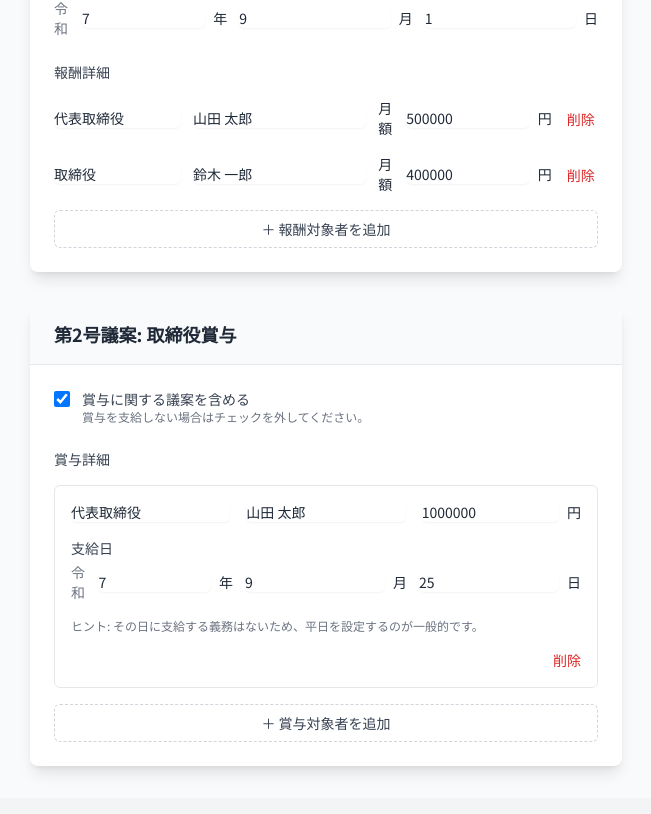
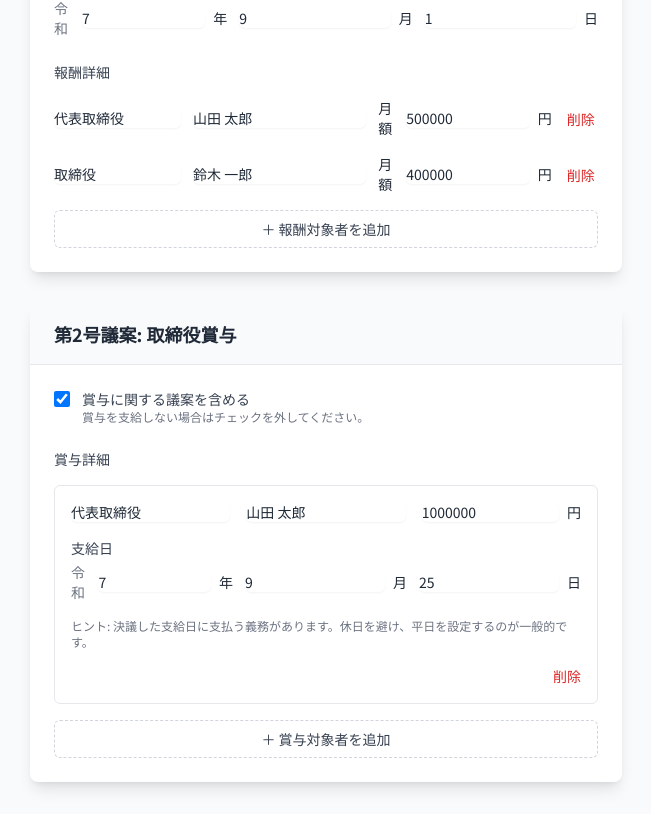
Before and after one commit to enami-gs/gijiroku-generator, a React (Vite) app: page / in a window 1280 px wide. Shown: the part 1675-2489 px from the top of the page, without its empty margins (2-653 px from the left). Built offline with nearby package versions, Linux system fonts and the light colour scheme.

Commit message:
Add files via upload

```diff
--- a/components/DirectorBonusInputs.tsx
+++ b/components/DirectorBonusInputs.tsx
@@ -80,7 +80,7 @@
             onDateChange={(field, value) => handleDateChange(bonus.id, field, value)}
             label="支給日"
           />
-           <p className="text-xs text-gray-500">ヒント: その日に支給する義務はないため、平日を設定するのが一般的です。</p>
+           <p className="text-xs text-gray-500">ヒント: 決議した支給日に支払う義務があります。休日を避け、平日を設定するのが一般的です。</p>
           <button
             type="button"
             onClick={() => handleRemove(bonus.id)}
```
